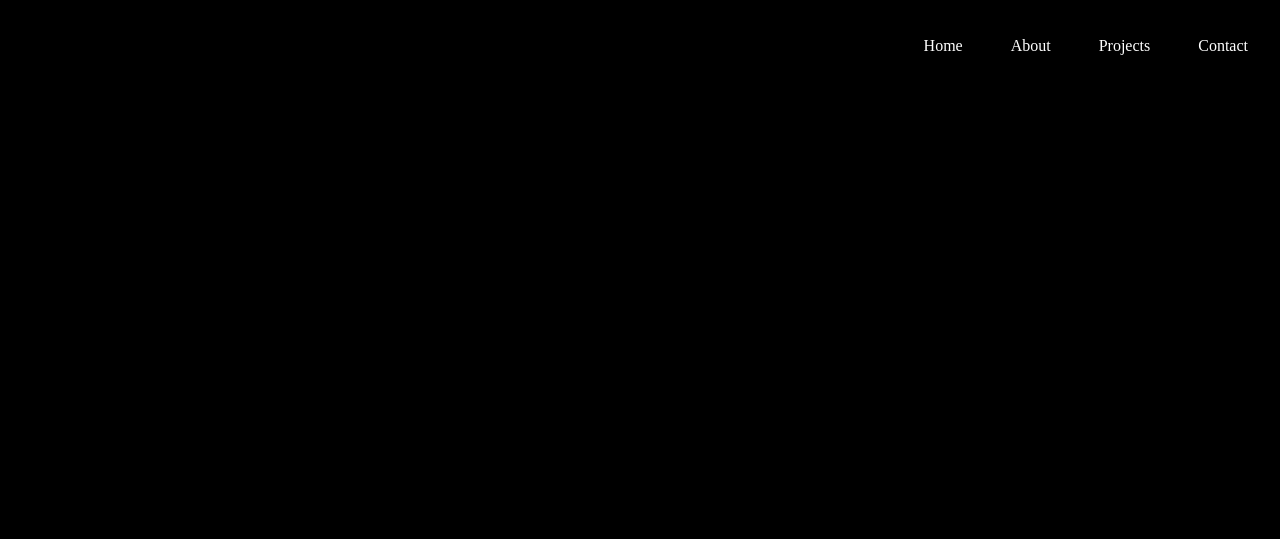
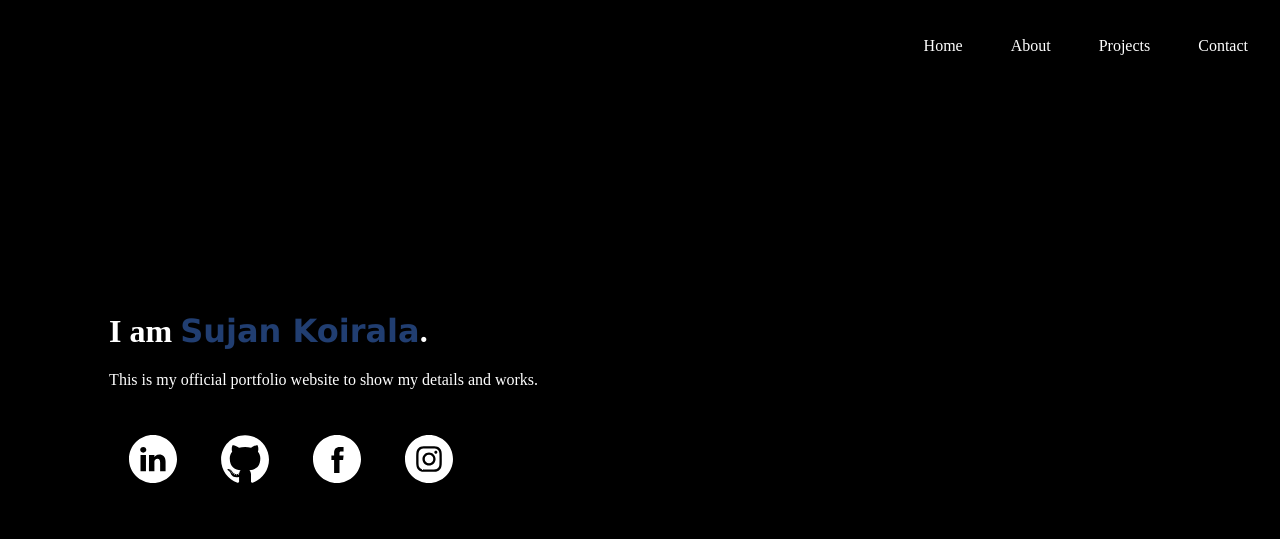
Before and after one commit to Sujan-Koirala021/Sujan-Koirala021.github.io, a plain HTML site: page index.html in a window 1280 px wide. Drawn offline with Linux system fonts and the light colour scheme.

Commit message:
Add small intro with social icons

```diff
--- a/index.html
+++ b/index.html
@@ -19,9 +19,35 @@
                 <li><a href="#">Contact</a></li>
             </ul>
         </nav>
-        </div>
+    </div>
 
 
+    <div class="details">
+        <div class="name-detail">
+            <div>
+                <h1>
+                    I am <span class = "name">Sujan Koirala</span>.
+                </h1>
+            </div>
+                <div class = "sub-details">
+                    This is my official portfolio website to show my details and works.
+                </div>
+    </div>
+
+    <div class="socials">
+        <span>
+            <a href="#"><img src="assets/social_icons/LinkedIN_white.svg" alt="Linked in icon"></a>
+        </span>
+        <span>
+            <a href="#"><img src="assets/social_icons/Github_white.svg" alt="Github icon"></a>
+        </span>
+        <span>
+            <a href="#"><img src="assets/social_icons/Facebook_white.svg" alt="Facebook icon"></a>
+        </span>
+        <span>
+            <a href="#"><img src="assets/social_icons/Instagram_white.svg" alt="Insta icon"></a>
+        </span>
+    </div>
 
 </body>
 </html>
--- a/static/styles.css
+++ b/static/styles.css
@@ -1,6 +1,7 @@
 body
 {
     background-color: black;
+    color: white;
 }
 
 .navbar{
@@ -28,3 +29,22 @@ body
 .navbar li a:hover{
     color: red
 }
+
+.details
+{
+    margin-left:8%;
+    margin-top : 18%;
+}
+
+.name
+{
+    color:#213e71;
+    font-family:'Lucida Sans', 'Lucida Sans Regular', 'Lucida Grande', 'Lucida Sans Unicode', Geneva, Verdana, sans-serif
+
+}
+.socials{
+    padding-top: 4%;
+}
+.socials span{
+    padding: 50px 20px 50px 20px; /* top right bottom left; (moving clockwise) */
+    }
```
Also changed, not shown: assets/social_icons/Facebook_white.svg (added), assets/social_icons/Github_white.svg (added), assets/social_icons/Instagram_white.svg (added), assets/social_icons/LinkedIN_white.svg (added).
